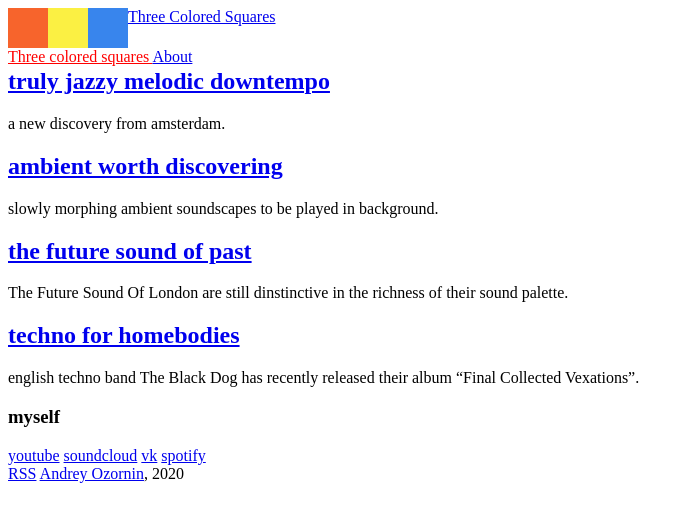
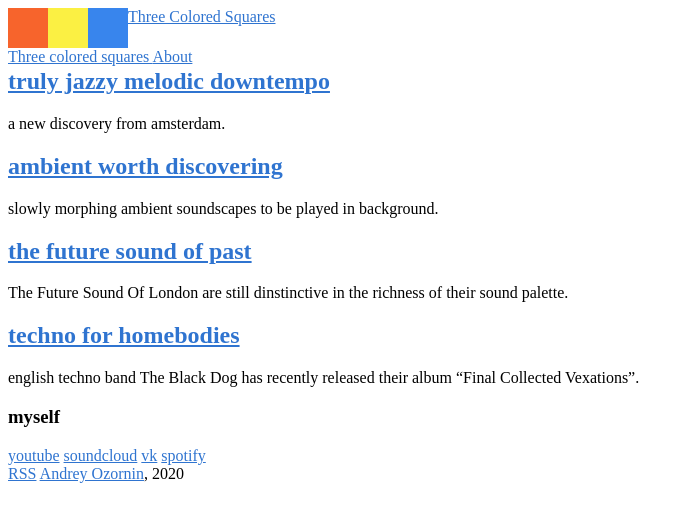
Before and after one commit to oshibka404/3sq.ozorn.in, a Jekyll site: the page built from index.html, in a window 1280 px wide. Shown: the top 522 px of the page, without its empty margins (0-694 px from the left). Built offline with Jekyll 4.4.1, drawn with Linux system fonts in a browser that asks for light colours.

Commit message:
Update main.scss

```diff
--- a/_sass/main.scss
+++ b/_sass/main.scss
@@ -4,3 +4,11 @@ body {
   padding: 0;
   font-family: serif;
 }
+
+a:link {
+  color: #2F74D0;
+}
+
+a:active {
+  color: #F7642C;
+}
```
